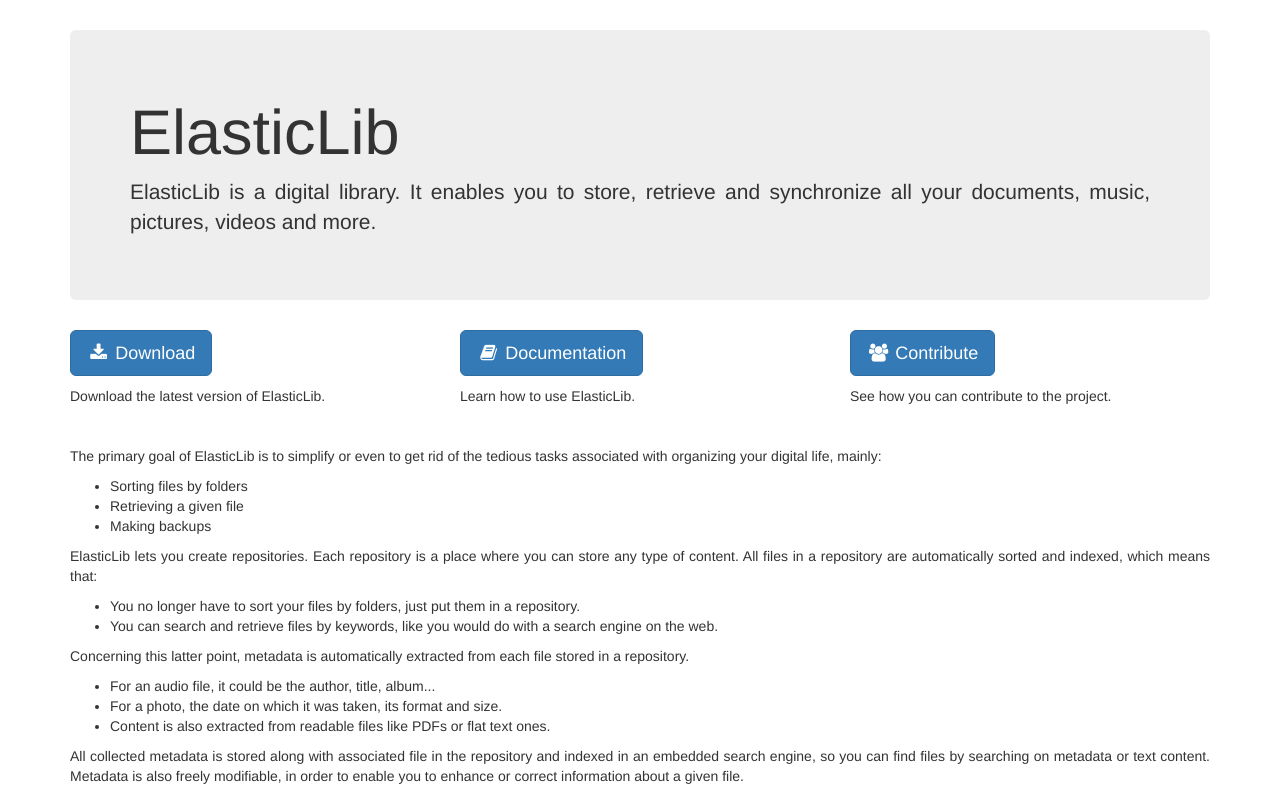
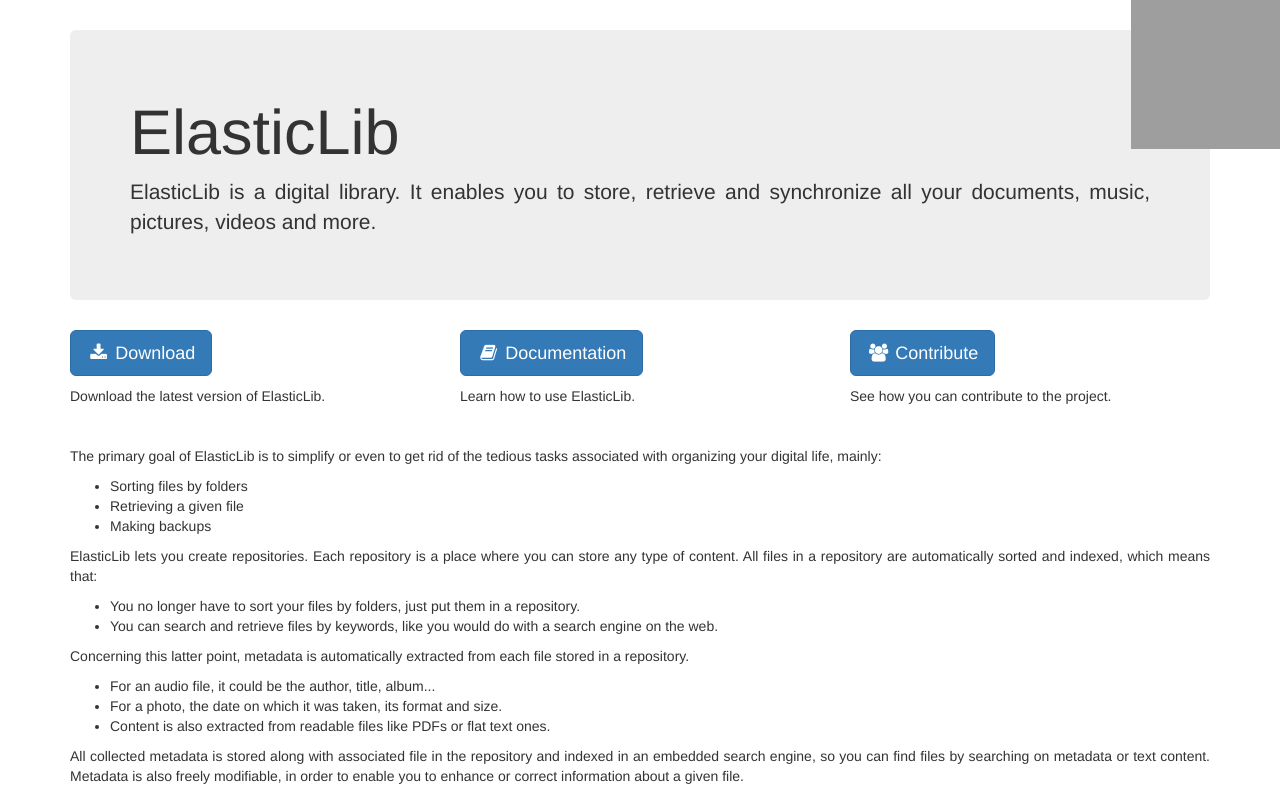
Before and after one commit to elasticlib/elasticlib.github.io, a plain HTML site: page index.html in a window 1280 px wide. Shown: the top 793 px of the page. Drawn offline with Linux system fonts and the light colour scheme; grey boxes are pictures that could not be loaded.

Commit message:
Add the 'fork me on GitHub' banner

```diff
--- a/css/style.css
+++ b/css/style.css
@@ -5,3 +5,12 @@
 .mb{
     margin-bottom: 30px;
 }
+
+.banner {
+    position: absolute;
+    top: 0;
+    right: 0;
+    border: 0;
+    width: 149px;
+    height: 149px;
+}
--- a/index.html
+++ b/index.html
@@ -11,6 +11,12 @@
         <link rel="stylesheet" href="css/style.css">
     </head>
     <body>
+        <a href="https://github.com/elasticlib/elasticlib">
+            <img class="banner"
+                 src="http://aral.github.com/fork-me-on-github-retina-ribbons/right-red@2x.png"
+                 alt="Fork me on GitHub">
+        </a>
+
         <div class="container">
             <div class="jumbotron mt">
                 <h1>ElasticLib</h1>
```
